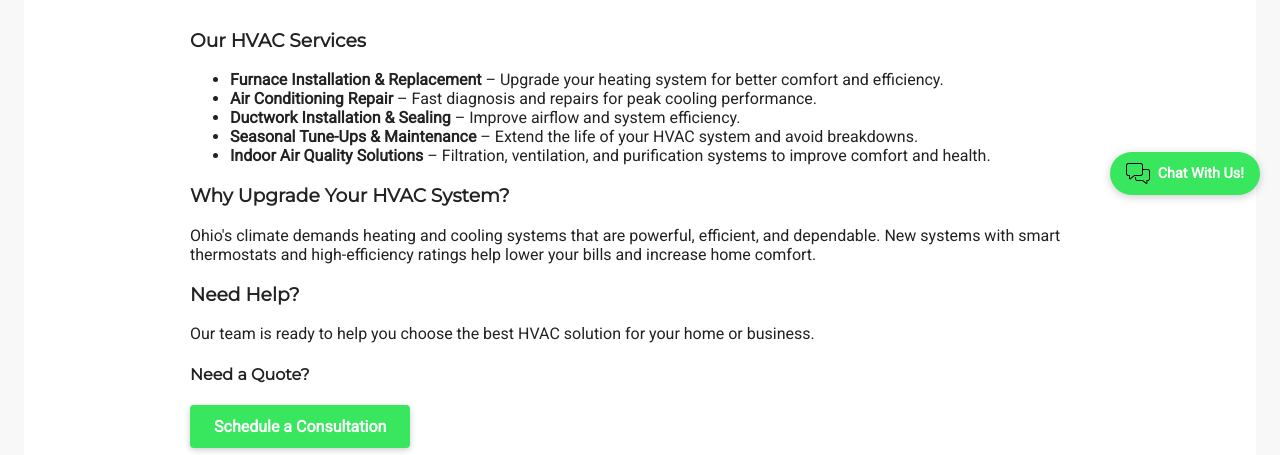
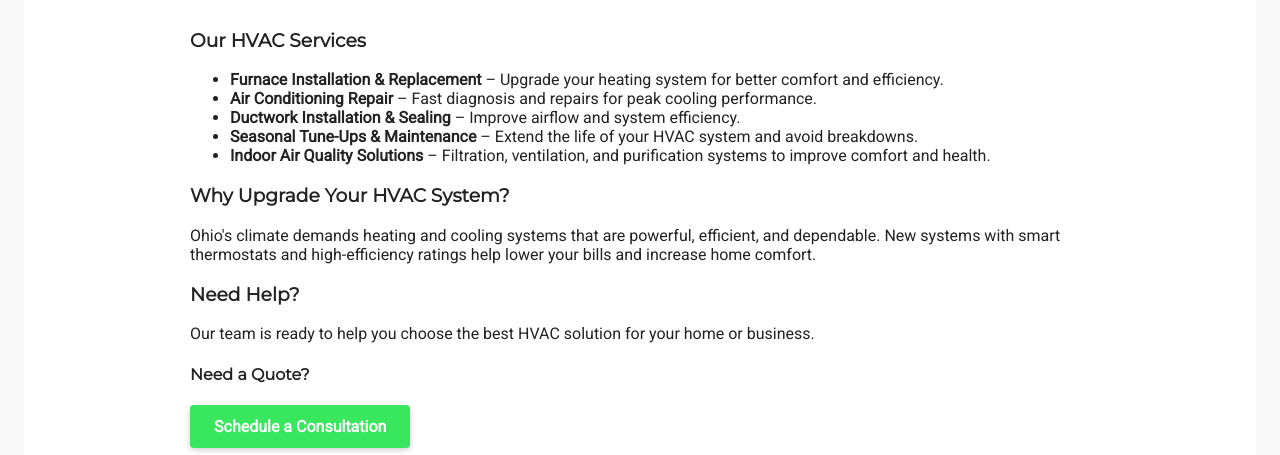
Before and after one commit to over-macho-grande/kilroy, a plain HTML site: page hvac.html in a window 1280 px wide. Shown: the part 585-1040 px from the top of the page. Drawn offline with Linux system fonts and the light colour scheme.

Commit message:
Testing Site-Wide Chat.1

```diff
--- a/hvac.html
+++ b/hvac.html
@@ -98,12 +98,6 @@
     </div>
   </footer>
 
-  <!-- Chat Icon -->
-  <div class="chat-icon">
-    <img src="assets/chat-icon.png" alt="Chat with us">
-    <span class="chat-label">Chat With Us!</span>
-  </div>
-
   <script src="js/script.js"></script>
 </body>
 </html>
```
Also changed, not shown: insulation.html (+0 -6 lines).
